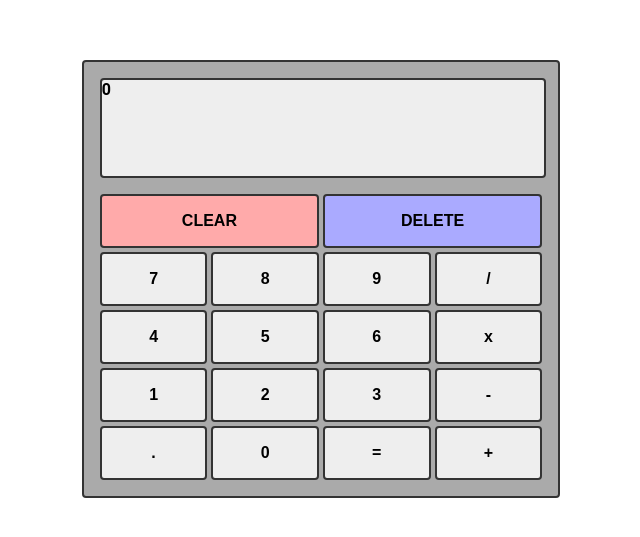
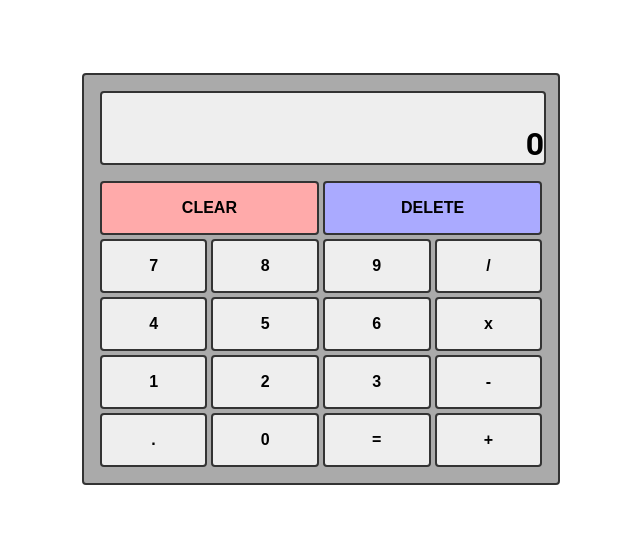
Before and after one commit to wrdowney/calculator, a plain HTML site: page index.html in a window 1280 px wide. Shown: the part 129-666 px from the top of the page, without its empty margins (319-959 px from the left). Drawn offline with Linux system fonts and the light colour scheme.

Commit message:
Positioning for last and current display

```diff
--- a/style.css
+++ b/style.css
@@ -83,12 +83,28 @@ body {
 }
 
 .display {
+    display: flex;
+    flex-direction: column;
     width: 100%;
-    height: 6rem;
+    height: auto;
     background-color: var(--screen);
     margin-bottom: 1rem;
     border: 2px solid var(--border);
     border-radius: 4px;
+    text-align: right;
+    word-wrap: break-word;
+    word-break: break-all;
+}
+
+.last-display {
+    height: 2em;
+}
+
+.current-display {
+    font-size: 2rem;
+    margin-top: auto;
+    margin-bottom: 0px;
+
 }
 
 
```
